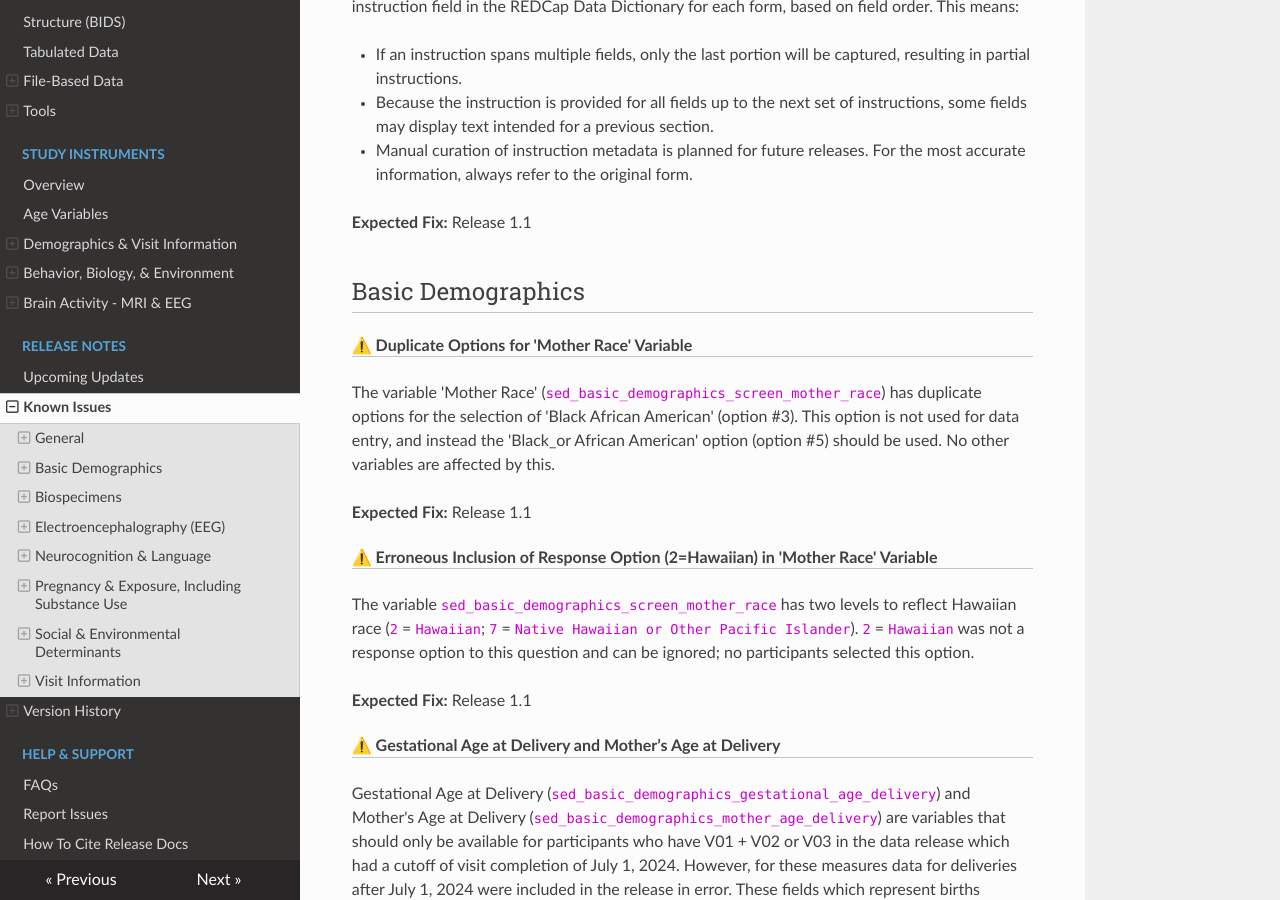
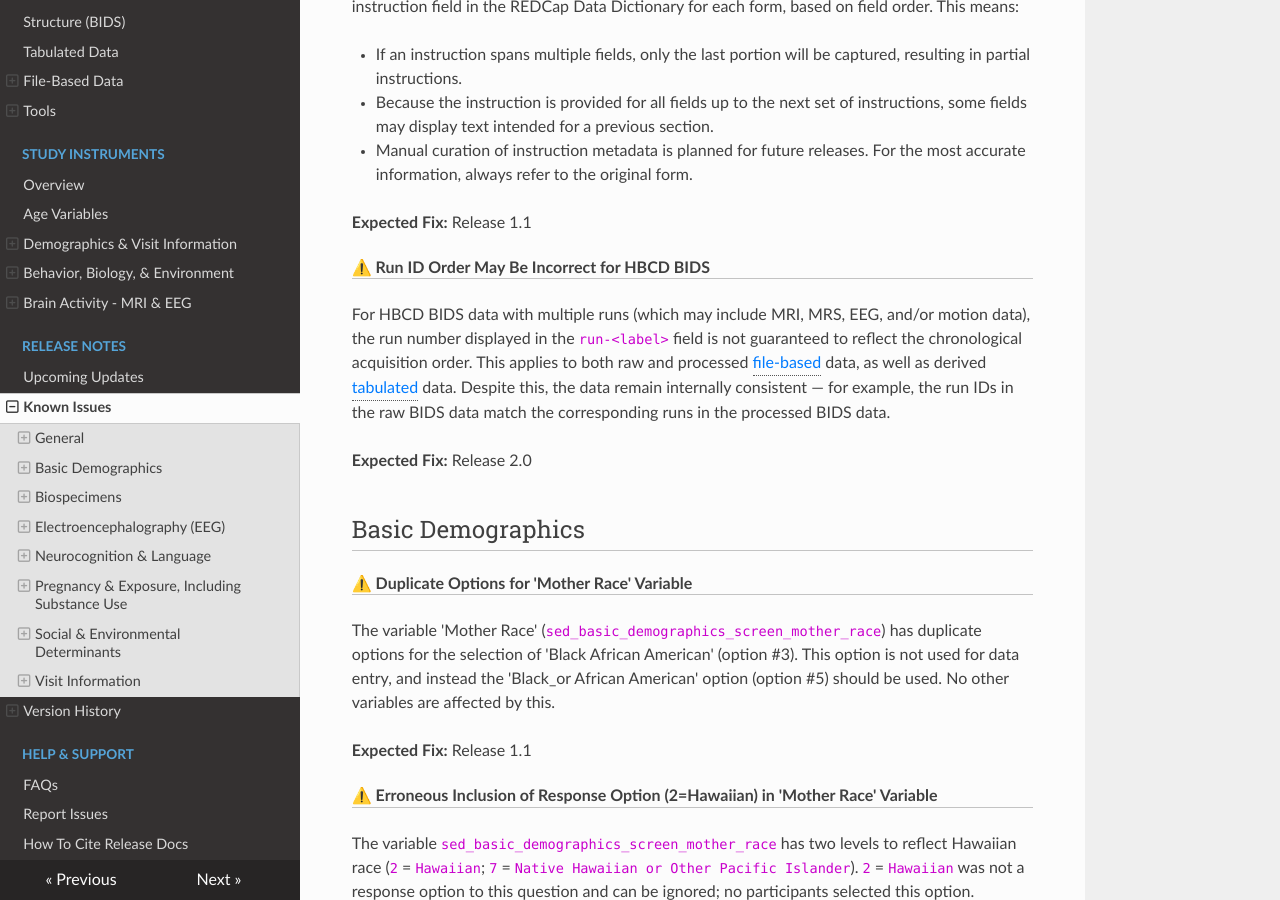
Before and after one commit to nbdc-datahub/hbcd-docs, an MkDocs documentation site: the page built from docs/changelog/knownissues.md, in a window 1280 px wide and 900 px high, scrolled down 492 px. Built offline with MkDocs 1.6.1, drawn with Linux system fonts in a browser that asks for light colours; nearby versions of some CDN libraries.

Commit message:
add run number known issue

```diff
--- a/docs/changelog/knownissues.md
+++ b/docs/changelog/knownissues.md
@@ -13,6 +13,11 @@ Instruction text in the form's metadata is extracted programmatically from the m
 
 **Expected Fix:** Release 1.1
 
+##### ⚠️ Run ID Order May Be Incorrect for HBCD BIDS
+
+For HBCD BIDS data with multiple runs (which may include MRI, MRS, EEG, and/or motion data), the run number displayed in the `run-<label>` field is not guaranteed to reflect the chronological acquisition order. This applies to both raw and processed <span class="tooltip">file-based<span class="tooltiptext">imaging and biosignal data<br>(varied formats)</span></span> data, as well as derived <span class="tooltip">tabulated<span class="tooltiptext">instrument and derived data<br>(tabulated format)</span></span> data. Despite this, the data remain internally consistent — for example, the run IDs in the raw BIDS data match the corresponding runs in the processed BIDS data.
+
+**Expected Fix:** Release 2.0
 
 ## Basic Demographics
 
```
